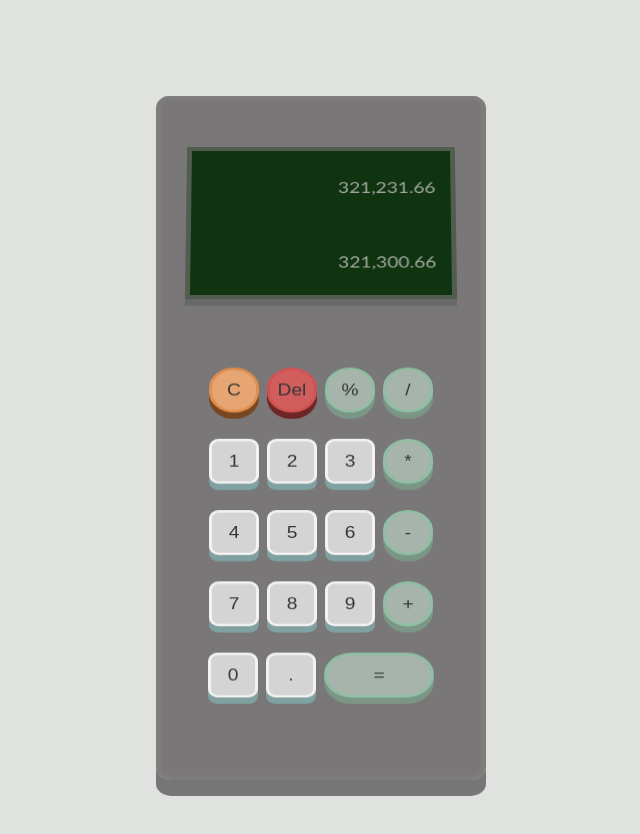
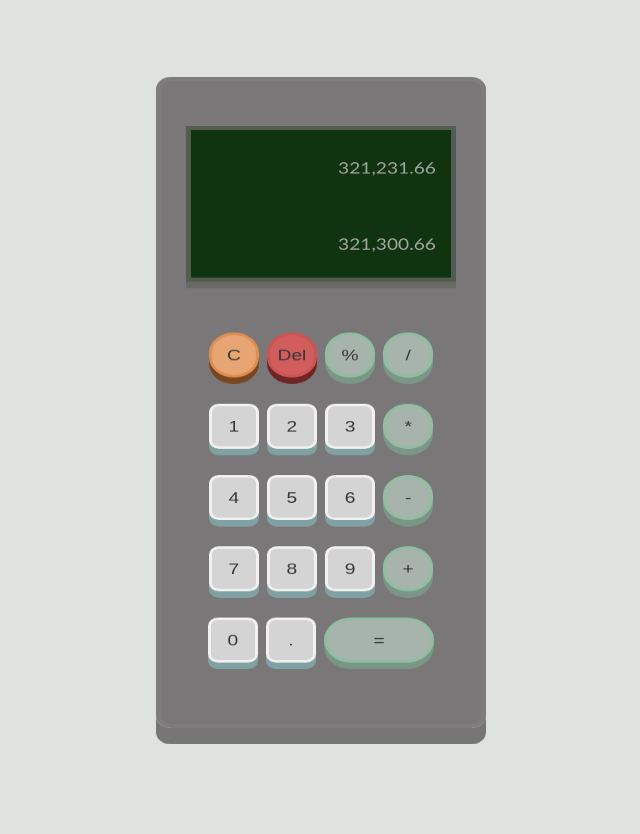
Before and after one commit to Fun-with-work/Project_Calculator, a plain HTML site: page index.html in a window 1280 px wide. Shown: the whole page, without its empty margins (319-959 px from the left). After the commit the page ends 805 px from the top, so only its background shows below. Drawn offline with Linux system fonts and the light colour scheme.

Commit message:
remove transform and perspective from child

```diff
--- a/style.css
+++ b/style.css
@@ -2,8 +2,8 @@ body {
     display: flex;
     justify-content: center;
     background-color:rgb(224, 226, 223) ;
-    margin-top: 20px;
-    margin-bottom: 20px;
+    margin-top: 5px;
+    margin-bottom: 5px;
 
 }
 
@@ -31,10 +31,9 @@ body {
     box-shadow: 0 8px 0 0 rgba(95, 94, 94, 0.614);
     width: 240px;
     height: 160px;
-    margin-bottom: 80px;
+    margin-bottom: 60px;
     margin-top: 30px;
-    perspective: 10px ;
-    transform: rotateX(0.05deg);
+
 }
 #enter-previous, #enter-current {
     text-align: right;
@@ -45,7 +44,7 @@ body {
 }
 
 #entry-buttons {
-    margin-bottom: 40px;
+    margin-bottom: 20px;
 
 }
 
@@ -65,8 +64,7 @@ button {
     border: 3px solid rgb(224, 141, 78);
     box-shadow: 0 8px 0 0 rgb(120, 71, 34);
     border-radius: 50px;
-    perspective: 10px ;
-    transform: rotateX(5deg);
+
 }
 
 #clear:hover {
@@ -80,8 +78,7 @@ button {
     border: 3px solid rgb(208, 83, 83);
     box-shadow: 0 8px 0 0 rgb(110, 37, 37);
     border-radius: 50px;
-    perspective: 10px ;
-    transform: rotateX(5deg);
+
 }
 
 #delete:hover {
@@ -95,8 +92,7 @@ button {
     border: 3px solid rgb(255, 255, 255, 0.685);
     box-shadow: 0 8px 0 0 rgb(127, 161, 162);
     border-radius: 10px;
-    perspective: 10px ;
-    transform: rotateX(5deg);
+
 
 }
 
@@ -107,8 +103,7 @@ button {
 
 #equal {
     width: 110px;
-    perspective: 10px;
-    transform: rotateX(5deg);
+
 
 }
 
@@ -117,8 +112,6 @@ button {
     border: 3px solid rgb(143, 191, 163);
     box-shadow: 0 8px 0 0 rgb(123, 150, 134);
     border-radius: 50px;
-    perspective: 10px;
-    transform: rotateX(5deg);
 
 }
 
```
